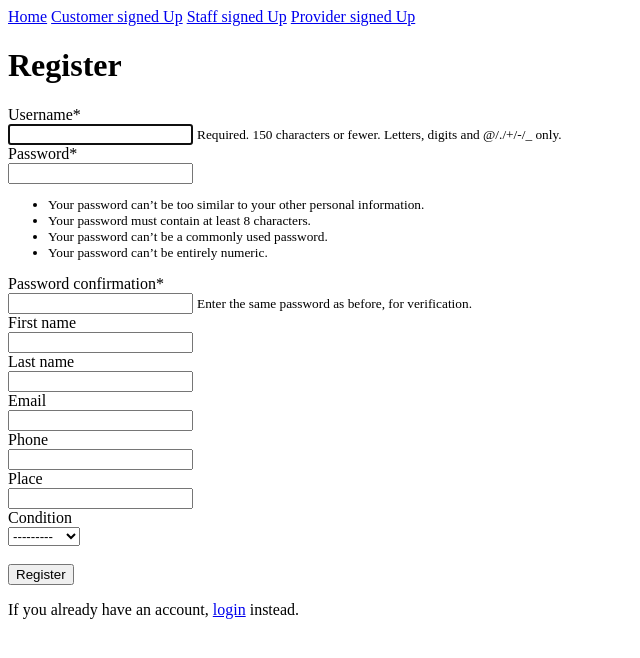
After one commit to Shine2320/Containment-Zone-Assistance-System-in-Django, a Django app: page /staffsignup in a window 1280 px wide. The commit adds this page. Shown: the top 658 px of the page, without its empty margins (0-640 px from the left). Run offline with Django 4.2, Linux system fonts and the light colour scheme; some libraries are stand-ins or nearby versions.

Commit message:
first push

```diff
--- a/Containment_Assistance_System/settings.py
+++ b/Containment_Assistance_System/settings.py
@@ -29,7 +29,7 @@ ALLOWED_HOSTS = []
 
 
 # Application definition
-
+PHONENUMBER_DEFAULT_REGION="IN"
 INSTALLED_APPS = [
     'django.contrib.admin',
     'django.contrib.auth',
@@ -39,6 +39,7 @@ INSTALLED_APPS = [
     'django.contrib.staticfiles',
     'main_app',
     'crispy_forms',
+    'phonenumber_field',
 ]
 
 MIDDLEWARE = [
@@ -74,7 +75,7 @@ WSGI_APPLICATION = 'Containment_Assistance_System.wsgi.application'
 AUTH_USER_MODEL = "main_app.User"
 # Database
 # https://docs.djangoproject.com/en/4.1/ref/settings/#databases
-
+CRISPY_TEMPLATE_PACK = 'bootstrap4'
 DATABASES = {
     "default": {
         "ENGINE": "django.db.backends.postgresql",
--- a/main_app/froms.py
+++ b/main_app/froms.py
@@ -4,25 +4,39 @@ from django.contrib.auth.forms import UserCreationForm
 from .models import User
 
 
-class NewUserForm(UserCreationForm):
-    CONDITION=[("no covid","no covid"),("covid","covid")]
-    email = forms.EmailField(required=True)
-    first_name = forms.CharField(required=True)
-    last_name = forms.CharField(required=True)
-    # username = forms.CharField(required=True)
-    # password1 = forms.CharField(required=True)
-    # password2 = forms.CharField(required=True)
-    place = forms.CharField(required=True)
-    phone = forms.IntegerField(required=True)
-    condition = forms.ChoiceField(choices=CONDITION,required=True,widget=forms.RadioSelect)
-
+class NewCustomerForm(UserCreationForm):
     class Meta:
         model = User
         fields = ("username", "password1", "password2",'first_name', 'last_name', 'email', 'phone', 'place', 'condition')
 
-    # def save(self, commit=True):
-    #     user = super(NewUserForm, self).save(commit=False)
-    #     user.email = self.cleaned_data['email']
-    #     if commit:
-    #         user.save()
-    #     return user
+    def save(self, commit=True):
+        user = super(NewCustomerForm, self).save(commit=False)
+        user.user_type = "customer"
+        if commit:
+            user.save()
+        return user
+
+class NewStaffForm(UserCreationForm):
+    class Meta:
+        model = User
+        fields = ("username", "password1", "password2", 'first_name', 'last_name', 'email', 'phone', 'place', 'condition')
+
+    def save(self,commit=True):
+        user = super(NewStaffForm, self).save(commit=False)
+        user.user_type = "staff"
+        user.status = "pending"
+        if commit:
+            user.save()
+        return user
+
+class NewProviderForm(UserCreationForm):
+    class Meta:
+        model = User
+        fields = ("username", "password1", "password2", 'provider_name', 'email', 'phone', 'place', 'condition')
+    def save(self,commit=True):
+        user = super(NewProviderForm, self).save(commit=False)
+        user.user_type = "provider"
+        user.status = "pending"
+        if commit:
+            user.save()
+        return user
--- a/main_app/models.py
+++ b/main_app/models.py
@@ -1,15 +1,17 @@
 from random import choices
 from django.db import models
 from django.contrib.auth.models import AbstractUser
+from phonenumber_field.modelfields import PhoneNumberField
 # Create your models here.
 class User(AbstractUser):
     CONDITION=(("no covid","no covid"),("covid","covid"))
     STATUS = (("pending","pending"),("accepted","accepted"),("rejected","rejected"))
     USER_TYPE = (("customer","customer"),("staff","staff"),("provider","provider"),("admin","admin"))
+    provider_name = models.CharField(max_length=100,null=True,blank=True)
     first_name = models.CharField(max_length=100,null=True,blank=True)
     last_name = models.CharField(max_length=100,null=True,blank=True)
     email = models.EmailField(max_length=100,null=True,blank=True)
-    phone = models.IntegerField(null=True,blank=True)
+    phone = PhoneNumberField(null=True,blank=True)
     place = models.CharField(max_length=300,null=True,blank=True)
     condition = models.CharField(max_length=100,null=True,blank=True,choices=CONDITION)
     status = models.CharField(max_length=100,null=True,blank=True,choices=STATUS)
--- a/main_app/urls.py
+++ b/main_app/urls.py
@@ -1,8 +1,10 @@
 from django.contrib import admin
 from django.urls import path,include
-from .views import home,customersignup
+from .views import *
 urlpatterns = [
     # path('admin/', admin.site.urls),
-    path('',home),
-    path('customersignup/',customersignup,name='customersignup')
+    path('',home,name='home'),
+    path('customersignup',customer_signup,name='customersignup'),
+    path('staffsignup',staff_signup,name='staffsignup'),
+    path('providersignup',provider_signup,name='providersignup'),
 ]
--- a/main_app/views.py
+++ b/main_app/views.py
@@ -1,21 +1,66 @@
-from django.shortcuts import render
+from django.shortcuts import render,redirect
 from django.http import HttpResponse
 from django.contrib import messages
 from django.contrib.auth import login, authenticate, logout
-from main_app.froms import NewUserForm
+from main_app.froms import NewCustomerForm, NewProviderForm, NewStaffForm
 
 # Create your views here.
 def home(request):
     return render( request,'home.html')
 
-def customersignup(request):
+def customer_signup(request):
+    data={}
     if request.method == "POST":
-        form = NewUserForm(request.POST)
+        form = NewCustomerForm(request.POST)
+
+        print(request.POST)
         if form.is_valid():
+            print("here2")
             user = form.save()
             login(request, user)
             messages.success(request, "Registration successful.")
             return redirect("home")
+        print("here3")
         messages.error(request, "Unsuccessful registration. Invalid information.")
-    form = NewUserForm()
-    return render(request=request, template_name="customersignup.html", context={"register_form": form})
+    else:
+        form = NewCustomerForm()
+    data['register_form'] = form
+    return render(request,"customersignup.html",data)
+
+def staff_signup(request):
+    data={}
+    if request.method == "POST":
+        form = NewStaffForm(request.POST)
+
+        print(request.POST)
+        if form.is_valid():
+            print("here2")
+            user = form.save()
+            login(request, user)
+            messages.success(request, "Registration successful.")
+            return redirect("home")
+        print("here3")
+        messages.error(request, "Unsuccessful registration. Invalid information.")
+    else:
+        form = NewStaffForm()
+    data['register_form'] = form
+    return render(request,"staffsignup.html",data)
+
+def provider_signup(request):
+    data={}
+    if request.method == "POST":
+        form = NewProviderForm(request.POST)
+
+        print(request.POST)
+        if form.is_valid():
+            print("here2")
+            user = form.save()
+            login(request, user)
+            messages.success(request, "Registration successful.")
+            return redirect("home")
+        print("here3")
+        messages.error(request, "Unsuccessful registration. Invalid information.")
+    else:
+        form = NewProviderForm()
+    data['register_form'] = form
+    return render(request,"providersignup.html",data)
--- a/templates/base.html
+++ b/templates/base.html
@@ -1,9 +1,11 @@
 <html>
     <head>
     <title>{%block title%}{%endblock%}</title>
-    <link href="https://cdn.jsdelivr.net/npm/bootstrap@5.1.3/dist/css/bootstrap.min.css" rel="stylesheet" integrity="sha384-1BmE4kWBq78iYhFldvKuhfTAU6auU8tT94WrHftjDbrCEXSU1oBoqyl2QvZ6jIW3" crossorigin="anonymous">
+
 <a href="/">Home</a>
-<a href="customersignup">Customersigned Up</a>
+<a href="customersignup">Customer signed Up</a>
+<a href="staffsignup">Staff signed Up</a>
+<a href="providersignup">Provider signed Up</a>
 </head>
 
 
--- /dev/null
+++ b/templates/staffsignup.html
@@ -0,0 +1,20 @@
+{% extends "base.html" %}
+
+
+{%block title%}
+Customer page
+{%endblock%}
+{%block content%}
+{% load crispy_forms_tags %}
+
+<!--Register-->
+<div class="container py-5">
+    <h1>Register</h1>
+    <form method="POST">
+        {% csrf_token %}
+        {{ register_form|crispy }}<br>
+        <button class="btn btn-primary" type="submit">Register</button>
+    </form>
+    <p class="text-center">If you already have an account, <a href="/login">login</a> instead.</p>
+</div>
+{%endblock%}
```
Also changed, not shown: templates/providersignup.html (added, +20 -0 lines), README.md (added), main_app/migrations/0003_alter_user_phone.py (added), main_app/migrations/0004_user_provider_name.py (added).
